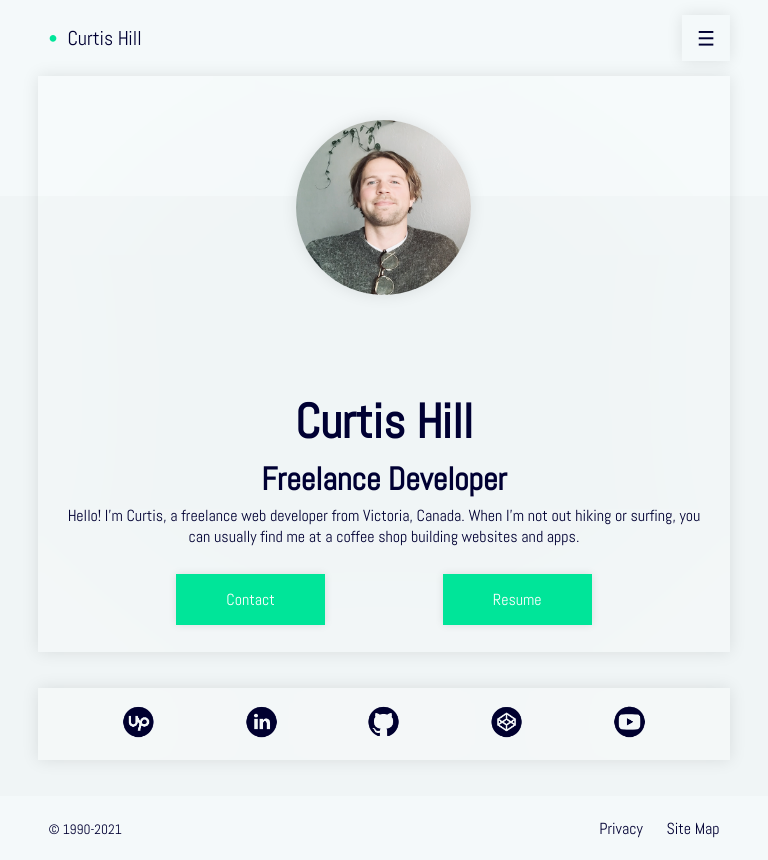
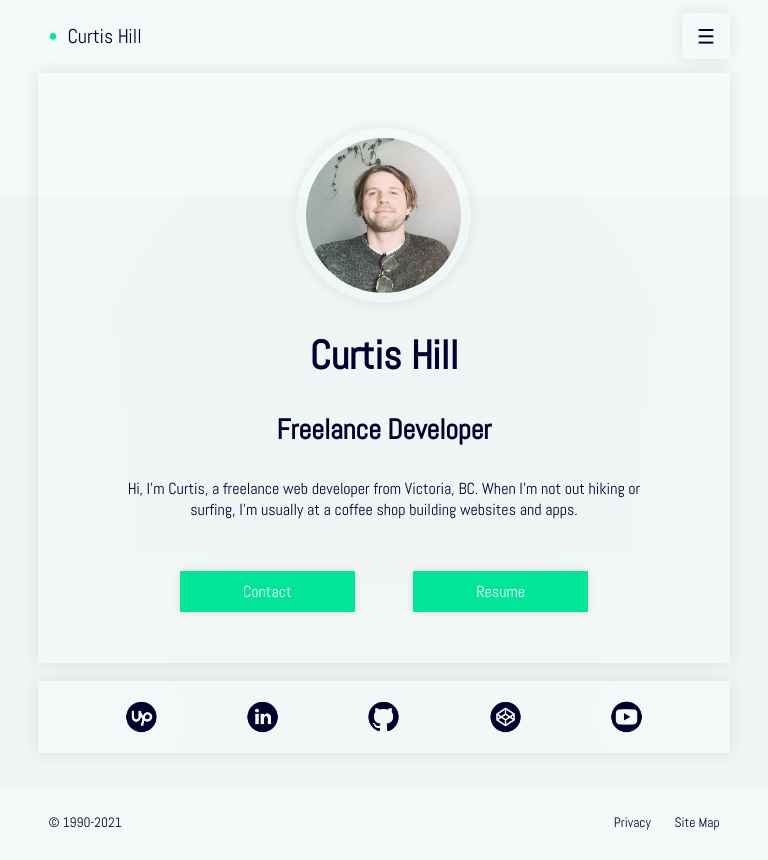
Before and after one commit to chillcs/vanilla-portfolio, a plain HTML site: page index.html in a window 768 px wide. Drawn offline with Linux system fonts and the light colour scheme.

Commit message:
worked on responsiveness

```diff
--- a/index.html
+++ b/index.html
@@ -31,7 +31,7 @@
             <div class="content2">
                <h1>Curtis Hill</h1>
                <h2>Freelance Developer</h2>
-               <p>Hello! I'm Curtis, a freelance web developer from Victoria, Canada. When I'm not out hiking or surfing, you can usually find me at a coffee shop building websites and apps.</p>
+               <p>Hi, I'm Curtis, a freelance web developer from Victoria, BC. When I'm not out hiking or surfing, I'm usually at a coffee shop building websites and apps.</p>
                <div class="btn-box">
                   <button class="btn1">Contact</button>
                   <button class="btn2">Resume</button>
--- a/index.js
+++ b/index.js
@@ -6,10 +6,10 @@ class headerTemplate extends HTMLElement {
 			<div id="header" class="header">
 				<a class="logo-btn" href="index.html"><flash-icon class="flash">•</flash-icon>Curtis Hill</a>
 				<div class="nav nav--mobile shadow">
-					<button data-tab-target="#tab1" class="nav-item">About</button>
-					<button data-tab-target="#tab2" class="nav-item">Education</button>
-					<button data-tab-target="#tab3" class="nav-item">Projects</button>
-					<button data-tab-target="#tab4" class="nav-item">Contact</button>
+					<a data-tab-target="#tab1" class="nav-item">About</a>
+					<a data-tab-target="#tab2" class="nav-item">Education</a>
+					<a data-tab-target="#tab3" class="nav-item">Projects</a>
+					<a data-tab-target="#tab4" class="nav-item">Contact</a>
 				</div>
 				<button class="nav-btn nav-btn--hide shadow">☰</button>
 			</div>
@@ -28,8 +28,8 @@ class footerTemplate extends HTMLElement {
 				</div>
 				<div class="footer-box2">
 					<div class="footer-nav">
-						<button data-tab-target="#tab5" class="footer-item">Privacy</button>
-						<button data-tab-target="#tab6" class="footer-item">Site Map</button>
+						<a data-tab-target="#tab5" class="footer-item">Privacy</a>
+						<a data-tab-target="#tab6" class="footer-item">Site Map</a>
 					</div>
 				</div>
 			</div>
--- a/logic.js
+++ b/logic.js
@@ -4,6 +4,7 @@ const tabs = document.querySelectorAll('[data-tab-target]');
 const tabContents = document.querySelectorAll('[data-tab-content]');
 const nav = document.querySelector('.nav');
 const navBtn = document.querySelector('.nav-btn');
+const footer = document.querySelector('.footer');
 //
 // Page Navigation ---
 tabs.forEach((tab) => {
@@ -20,4 +21,5 @@ tabs.forEach((tab) => {
 // Toggle Mobile Menu ---
 navBtn.addEventListener('click', () => {
 	nav.classList.toggle('nav--mobile');
+	footer.classList.toggle('footer--hide');
 });
--- a/style.css
+++ b/style.css
@@ -30,9 +30,32 @@ input[type='reset'] {
 	outline: inherit;
 }
 
+:root {
+	--color1: #00e599;
+	--color2: #000033;
+	--color3: #f4f9fa;
+	--color4: #f0f5f6;
+	--media: 850px;
+}
+
+/* Color converter for .png images https://codepen.io/sosuke/pen/Pjoqqp */
+.social-btn {
+	/* Color 2 */
+	filter: invert(7%) sepia(25%) saturate(7274%) hue-rotate(232deg)
+		brightness(87%) contrast(120%);
+}
+
+.social-btn:hover {
+	/* Color 1 */
+	filter: invert(82%) sepia(36%) saturate(6310%) hue-rotate(110deg)
+		brightness(99%) contrast(101%);
+}
+
 /* FONTS & SIZES --- */
 
 body {
+	background-color: var(--color3);
+	color: var(--color2);
 	font-family: 'Abel', sans-serif;
 }
 
@@ -58,67 +81,14 @@ h2 {
 	font-size: 0.85rem;
 }
 
-/* COLORS --- */
-
-body {
-	color: #000033;
-}
-
-body,
-.header,
-.footer,
-.bg1,
-.nav-btn {
-	background-color: #f4f9fa;
-}
-
-.bg2 {
-	background-color: #f0f5f6;
-}
-
-flash-icon {
-	color: #00e599;
-}
-
-.nav,
-.btn1,
-.btn2 {
-	background-color: #00e599;
-	color: #fff;
-}
-
-.nav-item:hover,
-.btn1:hover,
-.btn2:hover {
-	background-color: #000033;
-}
-
-.logo-btn:hover,
-.copyright:hover,
-.footer-item:hover {
-	color: #00e599;
-}
-
-@media only screen and (max-width: 975px) {
-	.nav {
-		background-color: #000033;
-		opacity: 98%;
+@media only screen and (max-width: 1050px) {
+	h1 {
+		font-size: 2.5rem;
 	}
 
-	.nav-item:hover {
-		background-color: #00e599;
+	h2 {
+		font-size: 1.75rem;
 	}
-}
-
-/* Color converter for .png images https://codepen.io/sosuke/pen/Pjoqqp */
-.social-btn {
-	filter: invert(7%) sepia(25%) saturate(7274%) hue-rotate(232deg)
-		brightness(87%) contrast(120%);
-}
-
-.social-btn:hover {
-	filter: invert(82%) sepia(36%) saturate(6310%) hue-rotate(110deg)
-		brightness(99%) contrast(101%);
 }
 
 /* EFFECTS --- */
@@ -164,28 +134,41 @@ flash-icon {
 /* HEADER --- */
 
 .header {
+	background-color: var(--color3);
 	display: flex;
 	justify-content: space-between;
 	align-items: center;
-	padding: 25px 0px;
+	padding: 15px 0px;
 	margin: 0 10%;
 }
 
-.flash-icon {
-	display: inline-block;
+.nav {
+	background-color: var(--color1);
+	color: #fff;
+	display: flex;
+	text-align: center;
 }
 
-.nav {
-	display: flex;
+flash-icon {
+	color: var(--color1);
 }
 
 .logo-btn,
 .nav-item,
 .nav-btn {
-	padding: 20px 25px;
+	padding: 10px 25px;
+}
+
+.logo-btn:hover {
+	color: var(--color1);
+}
+
+.nav-item:hover {
+	background-color: var(--color2);
 }
 
 .nav-btn {
+	background-color: var(--color3);
 	transform: rotate(-180deg);
 }
 
@@ -195,10 +178,26 @@ flash-icon {
 
 /* MOBILE HEADER --- */
 
-@media only screen and (max-width: 975px) {
+@media only screen and (max-width: 1050px) {
 	.header {
-		padding: 15px 0px;
+		padding: 10px 0px;
 		margin: 0 5%;
+		margin-top: 3px;
+	}
+
+	.nav {
+		background-color: var(--color2);
+		opacity: 95%;
+		position: absolute;
+		top: 0;
+		left: 0;
+		width: 100vw;
+		height: 100vh;
+		flex-direction: column;
+		justify-content: space-around;
+		align-items: center;
+		padding: 15rem 0;
+		z-index: 10;
 	}
 
 	.logo-btn {
@@ -211,22 +210,13 @@ flash-icon {
 		padding: 10px 15px;
 	}
 
-	.nav {
-		position: absolute;
-		top: 0;
-		left: 0;
-		width: 100vw;
-		height: 100vh;
-		flex-direction: column;
-		justify-content: space-around;
-		align-items: center;
-		padding: 15rem 0;
-		z-index: 10;
-	}
-
 	.nav-item {
 		width: 100%;
 		padding: 25px 0;
+	}
+
+	.nav-item:hover {
+		background-color: var(--color1);
 	}
 
 	.nav--mobile {
@@ -245,23 +235,25 @@ flash-icon {
 }
 
 .bg1 {
-	width: 25%;
-	height: 75vh;
+	background-color: var(--color3);
+	width: 28%;
+	height: 80vh;
 	z-index: -5;
 }
 
 .bg2 {
+	background-color: var(--color4);
 	width: 75%;
-	height: 75vh;
+	height: 80vh;
 	z-index: -5;
 }
 
 .tab-content-box {
 	position: absolute;
-	top: 6%;
-	height: 88%;
+	top: 3%;
+	height: 94%;
 	left: 10%;
-	width: 60%;
+	width: 68%;
 	z-index: 5;
 	display: flex;
 }
@@ -271,54 +263,12 @@ flash-icon {
 	padding: 25px 15px;
 }
 
-.content1 {
-	width: 50%;
-	height: 100%;
-	display: flex;
-	flex-direction: column;
-	justify-content: space-evenly;
-	align-items: center;
-	padding: 20px 20px;
-}
-
-.photo-me {
-	height: 300px;
-	border-radius: 50%;
-	z-index: 50;
-	box-shadow: 0 0 1rem 0 rgba(0, 0, 0, 0.1);
-}
-
-.content2 {
-	width: 50%;
-	height: 100%;
-	display: flex;
-	flex-direction: column;
-	justify-content: space-evenly;
-	align-items: left;
-	padding: 75px 20px;
-}
-
-.btn-box {
-	display: flex;
-	justify-content: flex-start;
-	width: 100%;
-}
-
-.btn1,
-.btn2 {
-	margin-right: 15px;
-	padding: 15px 30px;
-	box-shadow: 0 0 0.5rem 0 rgba(0, 0, 0, 0.1);
-	border-radius: 0px;
-}
-
 .side-content-box {
 	position: absolute;
-	top: 6%;
-	height: 88%;
+	top: 3%;
+	height: 94%;
 	right: 10%;
-	width: 10%;
-	padding: 25px 10px;
+	width: 8%;
 	z-index: 5;
 }
 
@@ -334,30 +284,30 @@ flash-icon {
 	background-size: cover;
 	width: 35px;
 	height: 35px;
-	margin: 15px;
+	margin: 10px;
 }
 
 /* MOBILE MAIN --- */
 
-@media only screen and (max-width: 975px) {
+@media only screen and (max-width: 1050px) {
 	.bg-box {
 		flex-direction: column;
 	}
 
 	.bg1 {
 		width: 100%;
-		height: 15vh;
+		height: 16vh;
 	}
 
 	.bg2 {
 		width: 100%;
-		height: 75vh;
+		height: 74vh;
 	}
 
 	.tab-content-box {
 		flex-direction: column;
-		top: 0%;
-		height: 80%;
+		top: 0.5%;
+		height: 82%;
 		left: 5%;
 		width: 90%;
 	}
@@ -366,9 +316,101 @@ flash-icon {
 		padding: 15px 10px;
 	}
 
-	.content1,
+	.side-content-box {
+		top: 85%;
+		height: 10%;
+		left: 5%;
+		width: 90%;
+		padding: 0px;
+	}
+
+	.social-btns {
+		flex-direction: row;
+		width: 100%;
+	}
+
+	.social-btn {
+		margin: 0;
+		margin-top: 3px;
+	}
+}
+
+/* TAB 0 (HOME PAGE) --- */
+
+.content1 {
+	width: 50%;
+	height: 100%;
+	display: flex;
+	flex-direction: column;
+	justify-content: space-evenly;
+	align-items: center;
+	padding: 20px;
+}
+
+.photo-me {
+	width: 25vw;
+	min-width: 250px;
+	border-radius: 50%;
+	z-index: 50;
+	box-shadow: 0 0 1rem 0 rgba(0, 0, 0, 0.1);
+	padding: 15px;
+}
+
+.content2 {
+	width: 50%;
+	height: 100%;
+	display: flex;
+	flex-direction: column;
+	justify-content: space-evenly;
+	align-items: left;
+	padding: 75px 0px;
+	padding-right: 8.5%;
+}
+
+.btn-box {
+	display: flex;
+	justify-content: flex-start;
+	width: 100%;
+}
+
+.btn1,
+.btn2 {
+	background-color: var(--color1);
+	color: #fff;
+	margin-right: 15px;
+	padding: 15px 30px;
+	box-shadow: 0 0 0.5rem 0 rgba(0, 0, 0, 0.1);
+	border-radius: 0px;
+}
+
+.btn1:hover,
+.btn2:hover {
+	background-color: var(--color2);
+}
+
+/* MOBILE TAB 0 (HOME PAGE) --- */
+
+@media only screen and (max-width: 1050px) {
+	.content1 {
+		width: 100%;
+		height: 35%;
+	}
+
+	.photo-me {
+		width: 38vw;
+		min-width: 100px;
+		max-width: 175px;
+		margin-top: 35px;
+		padding: 10px;
+		z-index: -5;
+	}
+
 	.content2 {
 		width: 100%;
+		height: 65%;
+		align-items: center;
+		text-align: center;
+		padding: 20px 15px;
 	}
 
 	.btn-box {
@@ -376,43 +418,47 @@ flash-icon {
 		justify-content: space-evenly;
 	}
 
-	.content2 {
-		align-items: center;
-		text-align: center;
-		padding: 20px 20px;
-	}
-
-	.photo-me {
-		height: 175px;
-		margin-bottom: 25px;
-	}
-
 	.btn1,
 	.btn2 {
 		margin-right: 0px;
-		padding: 15px 50px;
+		padding: 10px 12%;
+	}
+}
+
+@media only screen and (max-width: 1050px) and (min-width: 475px) {
+	.content2 {
+		padding: 20px 12%;
+	}
+}
+
+@media only screen and (max-width: 1050px) and (max-height: 550px) {
+	.content1 {
+		display: none;
+	}
+
+	.content2 {
+		height: 100%;
 	}
 
 	.side-content-box {
-		top: 85%;
-		height: 10%;
-		left: 5%;
-		width: 90%;
+		height: 15%;
 	}
 
-	.social-btns {
-		flex-direction: row;
-		width: 100%;
+	.footer {
+		height: 25vh;
+		padding: 25px 0px;
+		margin: 5 10%;
 	}
 }
 
 /* FOOTER --- */
 
 .footer {
+	background-color: var(--color3);
 	display: flex;
 	justify-content: space-between;
 	align-items: center;
-	height: 9.5vh;
+	height: 8vh;
 	padding: 20px 0px;
 	margin: 0 10%;
 }
@@ -422,7 +468,12 @@ flash-icon {
 	padding: 15px 25px;
 }
 
-@media only screen and (max-width: 975px) {
+.copyright:hover,
+.footer-item:hover {
+	color: var(--color1);
+}
+
+@media only screen and (max-width: 1050px) {
 	.footer {
 		display: flex;
 		justify-content: space-between;
@@ -436,4 +487,8 @@ flash-icon {
 	.footer-item {
 		padding: 5px 10px;
 	}
+
+	.footer--hide {
+		display: none;
+	}
 }
```
